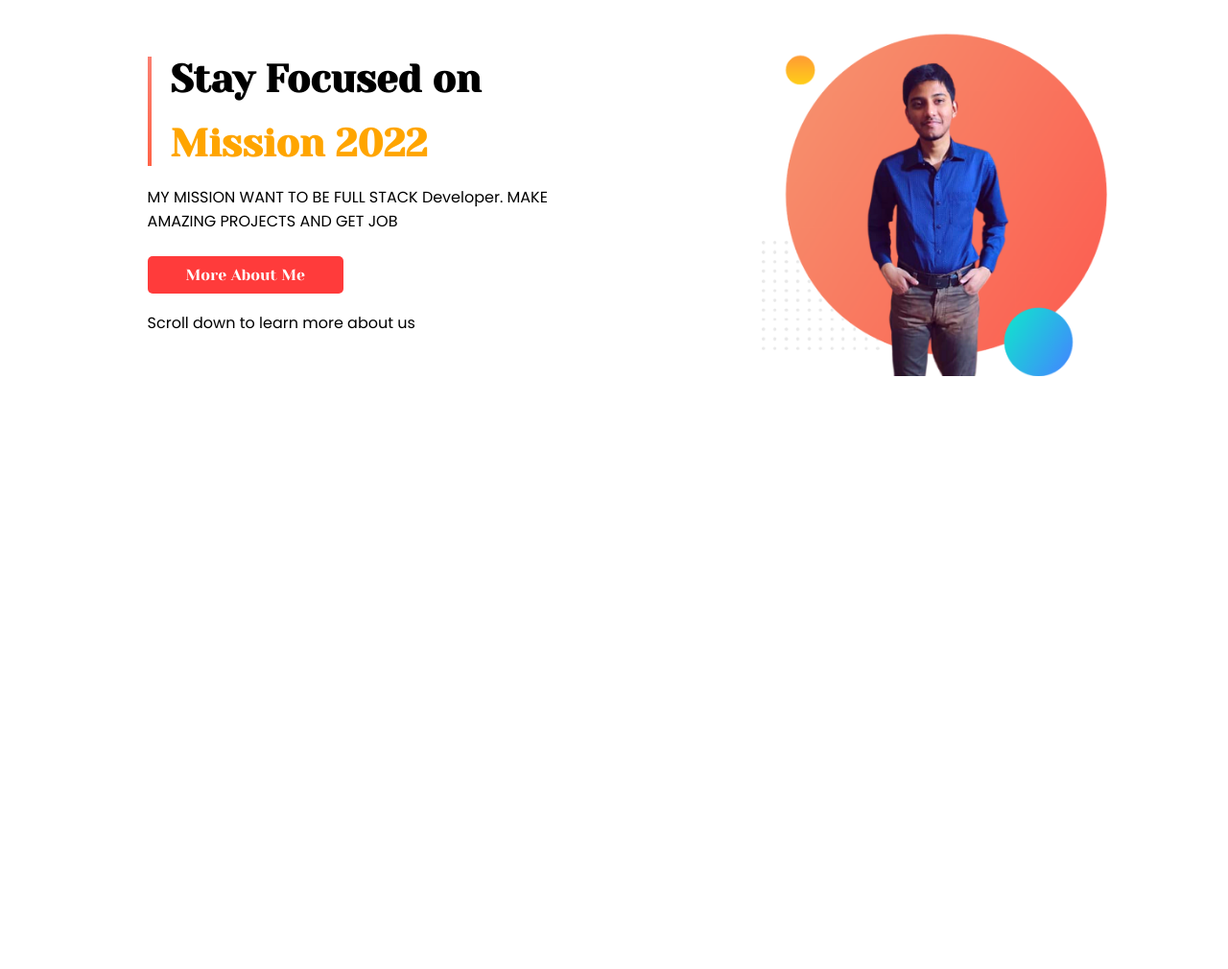
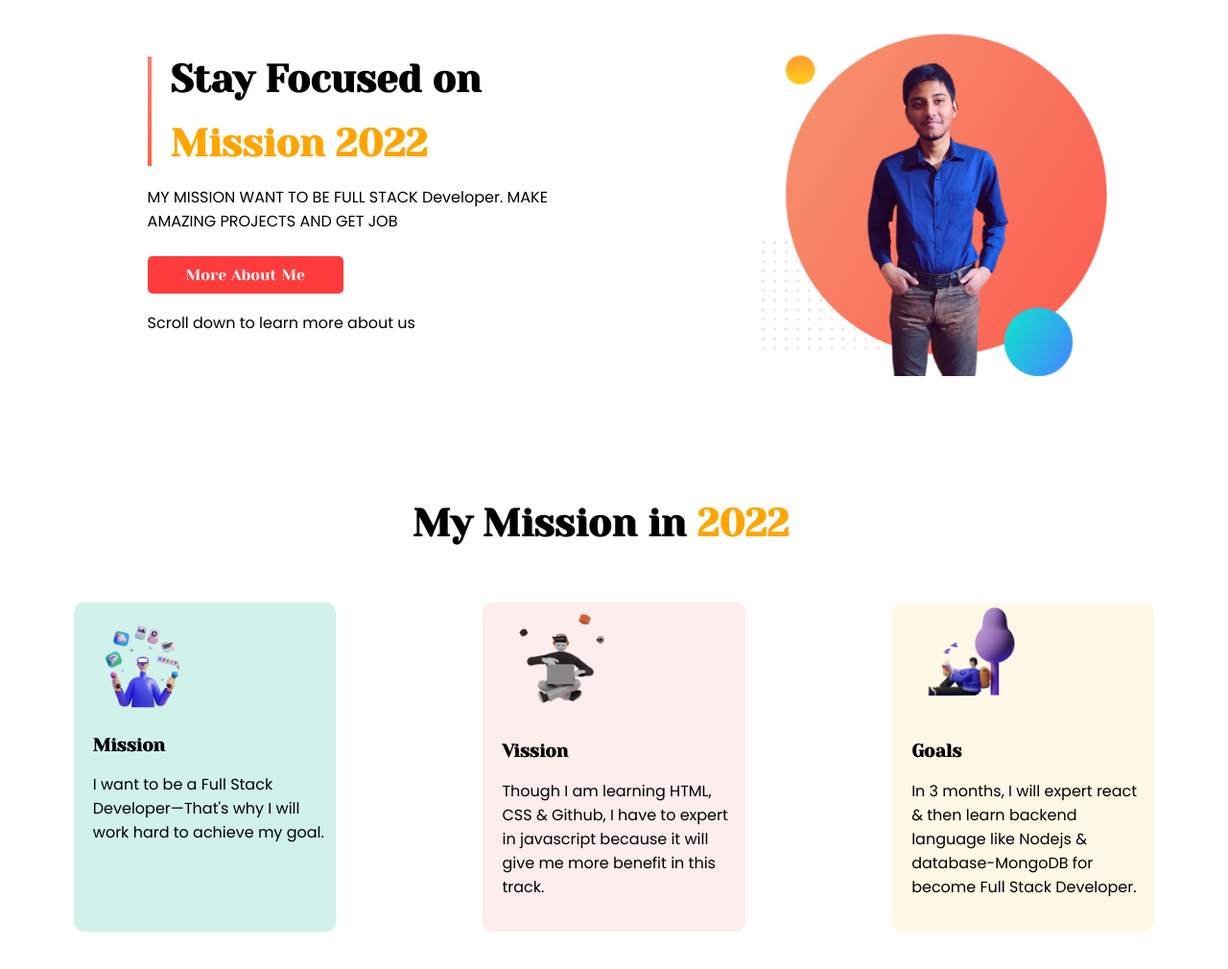
Before and after one commit to sazidahmednassir/assignment-1, a plain HTML site: page index.html in a window 1280 px wide. Shown: the whole page at 96% size. Before the commit the page ends 800 px from the top, so only its background shows below. Drawn offline with Linux system fonts and the light colour scheme.

Commit message:
second content

```diff
--- a/index.html
+++ b/index.html
@@ -28,6 +28,31 @@
         <div class="half-width"><img src="images/1.png" alt="my pic"></div>
     </section>
 
+    <section>
+        <h1 class="ex">My Mission in <span class="orange-color">2022</span> </h1>
+        <div class="flexible-container">
+            <div class="third-width experience-item mission-bgcolor1">
+                <img class="spimg" src="images/illustrators/illustrator-1.png" alt="mission png">
+                <h3 class="ocolor">Mission</h3>
+                <p>I want to be a Full Stack Developer—That's why I will work hard to achieve my goal.</p>
+            </div>
+            <div class="third-width experience-item mission-bgcolor2">
+                <img class="spimg" src="images/illustrators/illustrator-2.png" alt="vission png">
+                <h3 class="ocolor">Vission</h3>
+                <p>Though I am learning HTML, CSS & Github, I have to expert in javascript because it will give me more
+                    benefit in this track.</p>
+            </div>
+
+            <div class="third-width experience-item mission-bgcolor3">
+                <img class="spimg" src="images/illustrators/illustrator-3.png" alt="vission png">
+                <h3 class="ocolor">Goals</h3>
+                <p>In 3 months, I will expert react & then learn backend language like
+                    Nodejs & database-MongoDB for become Full Stack Developer.</p>
+            </div>
+        </div>
+
+    </section>
+
 
 
 </body>
--- a/style.css
+++ b/style.css
@@ -26,7 +26,7 @@ p{
 
 .flexible-container{
     display: flex;
-    margin-bottom: 120px;
+    margin-bottom: 100px;
 }
 
 .half-width{
@@ -70,3 +70,43 @@ p{
    border-image-slice:1;
 
 }
+
+.ex{
+    margin-left: 410px;
+    padding-left:20px;
+    font-size: 40px;
+}
+
+.third-width{
+    width: 33.33%;
+    padding-left: 30px;
+    margin: 2%;
+}
+
+.spimg{
+    width: 50%;
+}
+
+.experience-item{
+    width:40%;
+    margin-left:6%;
+    margin-right:6%;
+    padding-left:20px;
+    padding-right: 10px;
+    border-radius:10px;
+
+
+}
+
+.mission-bgcolor1{
+    background-color: #D1F2EB;
+}
+
+
+.mission-bgcolor2{
+    background-color: #FDEDEC ;
+}
+
+.mission-bgcolor3{
+    background-color: #FEF9E7;
+}
```
